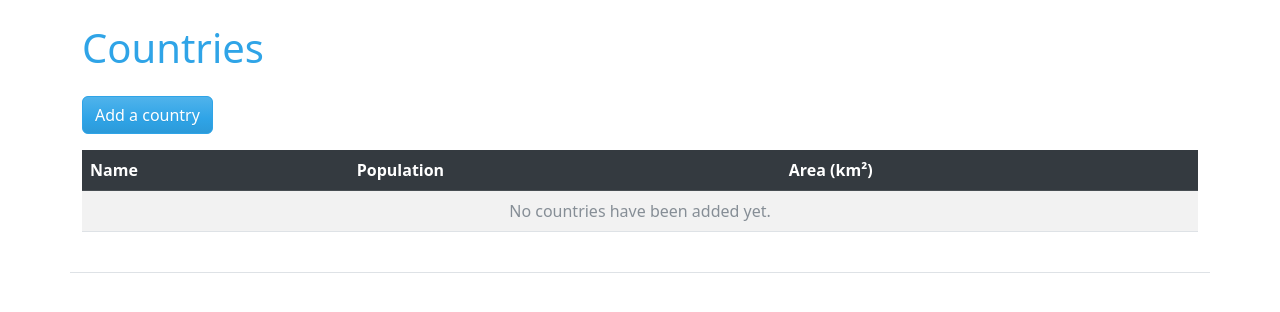
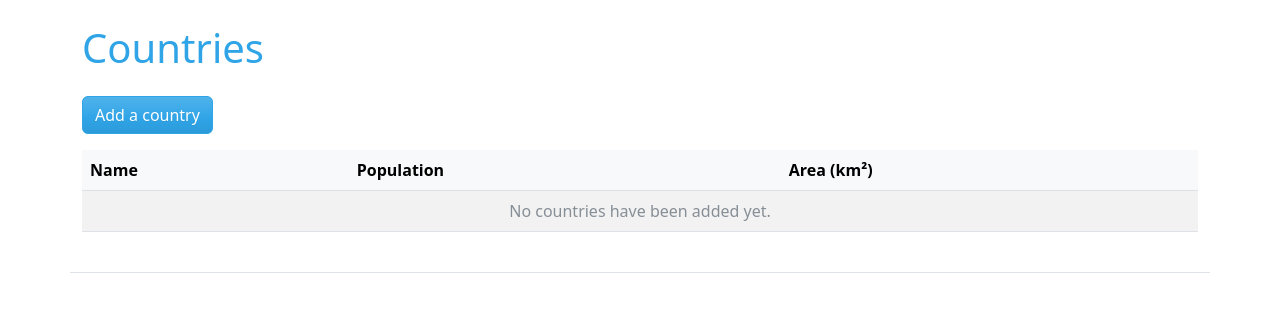
Before and after one commit to shearichard/django-only-smaller, a Django app: template geography/templates/country_list.html in a window 1280 px wide. Shown: the part 16-328 px from the top of the page. Run offline with Django 5.2, Linux system fonts and the light colour scheme; the template is opened without the code that fills it, so the values that code supplies are empty; some libraries are stand-ins or nearby versions.

Commit message:
Make table heading light

```diff
--- a/geography/templates/country_list.html
+++ b/geography/templates/country_list.html
@@ -14,7 +14,7 @@
 
         <div class="table-responsive">
             <table class="table table-striped table-hover">
-                <thead class="table-dark">
+                <thead class="table-light">
                     <tr>
                         <th scope="col">Name</th>
                         <th scope="col">Population</th>
```
